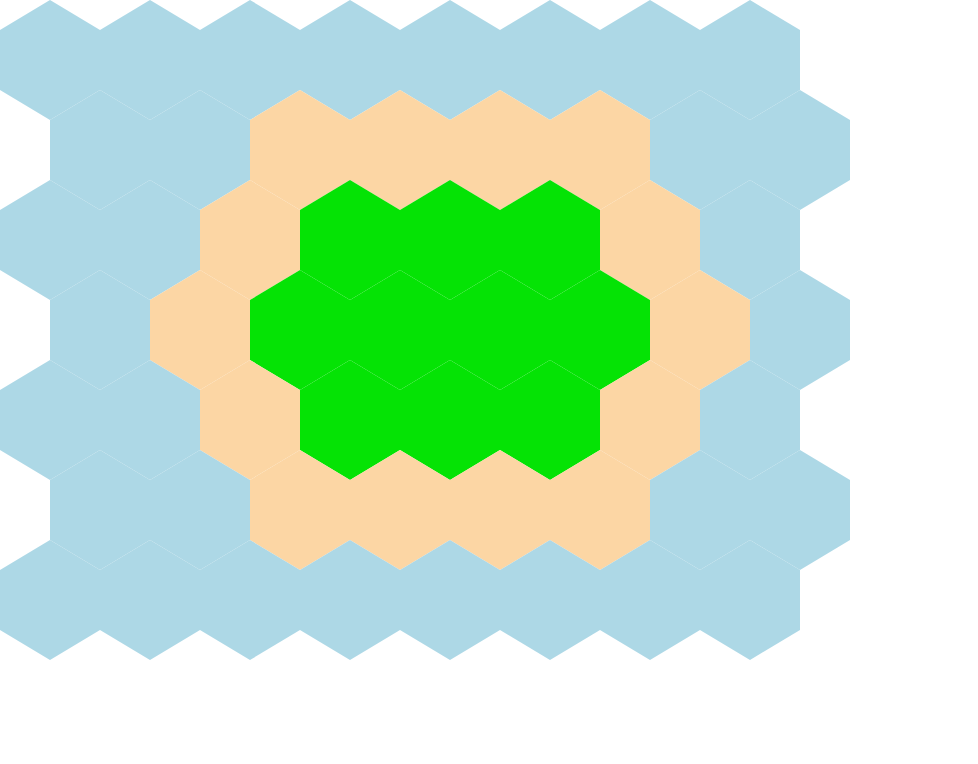
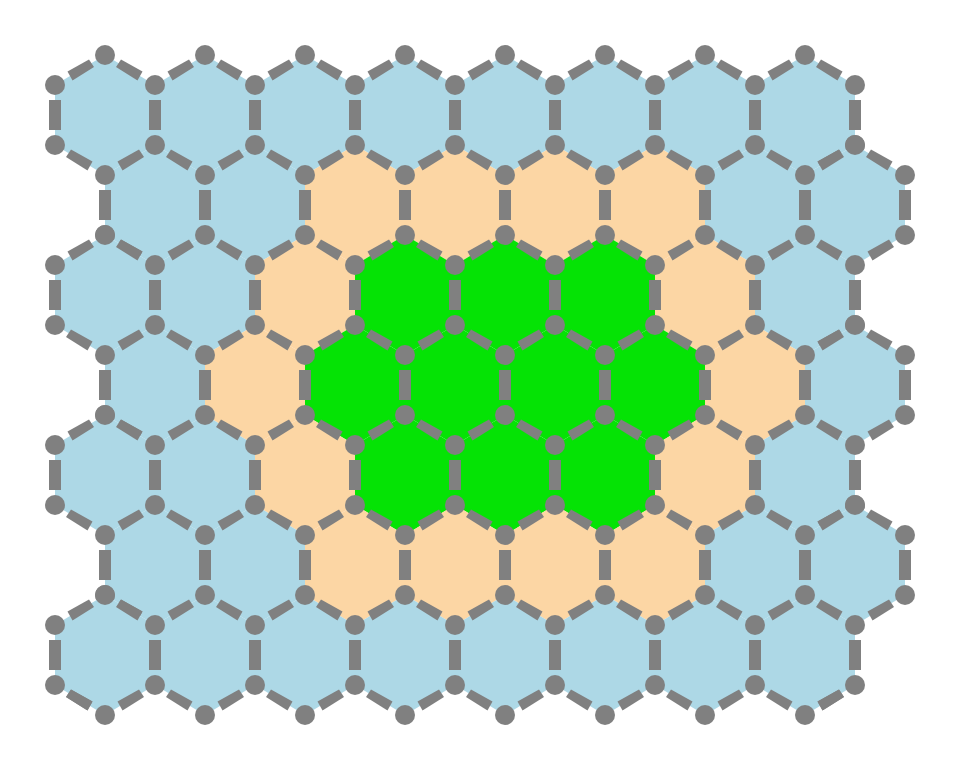
Before and after one commit to bergbros/settlers-of-open-source, a React (Vite) app in the folder soos-client/: page / in a window 1280 px wide. Shown: the top 764 px of the page, without its empty margins (0-978 px from the left). Built offline with nearby package versions, Linux system fonts and the light colour scheme.

Commit message:
Map Settlements and Roads
Added settlement spots and road spots
Added key names to each element

```diff
--- a/soos-client/src/App.scss
+++ b/soos-client/src/App.scss
@@ -19,3 +19,36 @@
     background-color: rgb(252, 214, 164);
   }
 }
+
+.SettleSpot {
+  width: 20px;
+  height: 20px;
+  background-color: gray;
+  border-radius: 50%;
+  position: absolute;
+}
+
+.RoadSpot{
+  width: 50px;
+  height: 50px;
+  position: absolute;
+  display: inline-block;
+  background-color: gray;
+  &.vertical {
+    height: 30px;
+    width: 12px;
+    border: 2px;
+    background-color: gray;
+    border-color: black;
+  }
+  &.neSlant{
+    height: 30px;
+    width: 50px;
+    clip-path: polygon(25% 55%, 35% 85%, 78% 40%, 68% 15%);
+  }
+  &.nwSlant{ //x = 100 - neSlant percent, no change to y
+    height: 30px;
+    width: 50px;
+    clip-path: polygon(75% 55%, 65% 85%, 22% 40%, 32% 15%);
+  }
+}
--- a/soos-client/src/App.tsx
+++ b/soos-client/src/App.tsx
@@ -24,8 +24,8 @@ export default function App() {
       if (isOffset) {
         xCoord += HexWidth * .5;
       }
-
-      const yCoord = y * HexHeight * .75;
+      xCoord+=55;
+      const yCoord = y * HexHeight * .75+55;
 
       let terrainClass = '';
       switch (Terrain[y][x]) {
@@ -35,11 +35,68 @@ export default function App() {
       }
 
       row.push(
-        <div className={`Hex ${terrainClass}`} style={{
-          left: xCoord + 'px',
-          top: yCoord + 'px',
-        }}></div>
+        <div
+          className={`Hex ${terrainClass}`} style={{
+            left: xCoord + 'px',
+            top: yCoord + 'px',
+          }}
+          key = 'h:${xCoord},${yCoord}'
+          >
+        </div>
       );
+
+      const ssRadius = 20/2;
+      //add top left settlement spot on each hex
+      let ssXCoord = xCoord - ssRadius ;
+      let ssYCoord = yCoord - ssRadius+ HexHeight*.25;
+      row.push(addSettleSpot(ssXCoord,ssYCoord,'s:${xCoord},${yCoord},6'));
+
+      //add top center settlement spot on each hex
+      ssXCoord = xCoord - ssRadius + HexWidth*0.5 ;
+      ssYCoord = yCoord - ssRadius;
+      row.push(addSettleSpot(ssXCoord,ssYCoord,'s:${xCoord},${yCoord},1'));
+
+      //add right corners for end of row hexes
+      if(x === BoardWidth-1){
+        ssXCoord = xCoord - ssRadius + HexWidth;
+        ssYCoord = yCoord - ssRadius + HexHeight*0.25;
+        row.push(addSettleSpot(ssXCoord,ssYCoord,'s:${xCoord},${yCoord},2'));
+        ssXCoord = xCoord - ssRadius + HexWidth;
+        ssYCoord = yCoord - ssRadius+HexHeight*0.75;
+        row.push(addSettleSpot(ssXCoord,ssYCoord,'s:${xCoord},${yCoord},3'));
+
+      }
+
+      //add bottom left for the first hexes on each row and the entire last row
+      if(y===BoardHeight-1||x===0){
+        ssXCoord = xCoord - ssRadius;
+        ssYCoord = yCoord - ssRadius + HexHeight*0.75;
+        row.push(addSettleSpot(ssXCoord,ssYCoord,'s:${xCoord},${yCoord},4'));
+      }
+
+      //add bottom centers for the last row of hexes
+      if(y === BoardHeight-1){
+        ssXCoord = xCoord - ssRadius + HexWidth*0.5;
+        ssYCoord = yCoord - ssRadius+HexHeight;
+        row.push(addSettleSpot(ssXCoord,ssYCoord,'s:${xCoord},${yCoord},5'));
+      }
+
+      //Add the Roads!
+      const RoadWidth = 12/2
+      row.push(addRoadSpot(xCoord,yCoord,"neSlant",'r:${xCoord},${yCoord},6'));
+      row.push(addRoadSpot(xCoord+0.5*HexWidth,yCoord,"nwSlant",'r:${xCoord},${yCoord},1'));
+      row.push(addRoadSpot(xCoord-RoadWidth,yCoord+0.25*HexHeight+ssRadius+5,"vertical",'r:${xCoord},${yCoord},5'));
+      if(x === 0){
+        row.push(addRoadSpot(xCoord,yCoord+HexHeight*0.75,"nwSlant",'r:${xCoord},${yCoord},4'));
+      }
+      if(x === BoardWidth-1){
+        row.push(addRoadSpot(xCoord-RoadWidth+HexWidth,yCoord+0.25*HexHeight+ssRadius+5,"vertical",'r:${xCoord},${yCoord},2'));
+        row.push(addRoadSpot(xCoord+0.5*HexWidth,yCoord+HexHeight*0.75,"neSlant",'r:${xCoord},${yCoord},3'));
+      }
+      if(y === BoardHeight - 1){
+        row.push(addRoadSpot(xCoord+0.5*HexWidth,yCoord+HexHeight*0.75,"neSlant",'r:${xCoord},${yCoord},3'));
+        row.push(addRoadSpot(xCoord,yCoord+HexHeight*0.75,"nwSlant",'r:${xCoord},${yCoord},4'));
+      }
     }
     board.push(row);
   }
@@ -50,3 +107,25 @@ export default function App() {
     </div>
   );
 }
+
+function addSettleSpot(ssXCoord:number, ssYCoord:number,ssKey:string){
+
+  return (
+        <div className={`SettleSpot`} style={{
+          left: ssXCoord + 'px',
+          top: ssYCoord + 'px',
+        }}
+        key = {ssKey}
+        >
+        </div>
+      );
+}
+
+function addRoadSpot(rsXCoord:number, rsYCoord:number, rDirection:string, rsKey:string){
+  return (
+    <div className={`RoadSpot ${rDirection}`} style={{
+      left: rsXCoord + 'px',
+      top: rsYCoord + 'px',
+    }} key={rsKey}></div>
+  );
+}
```
